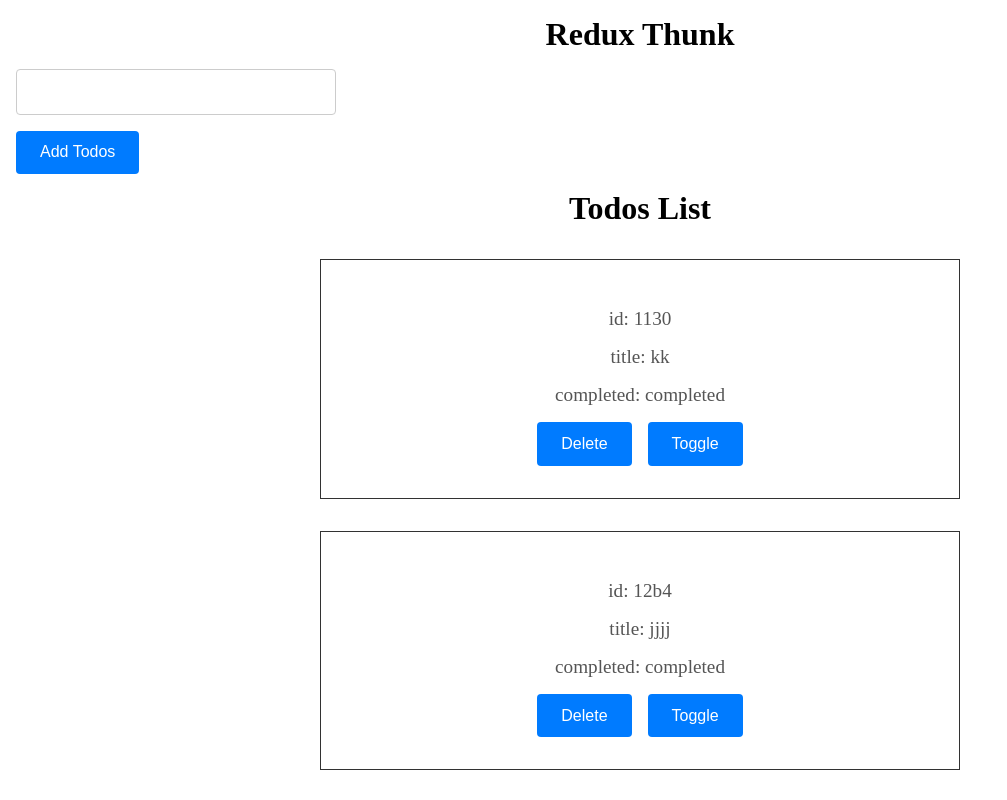
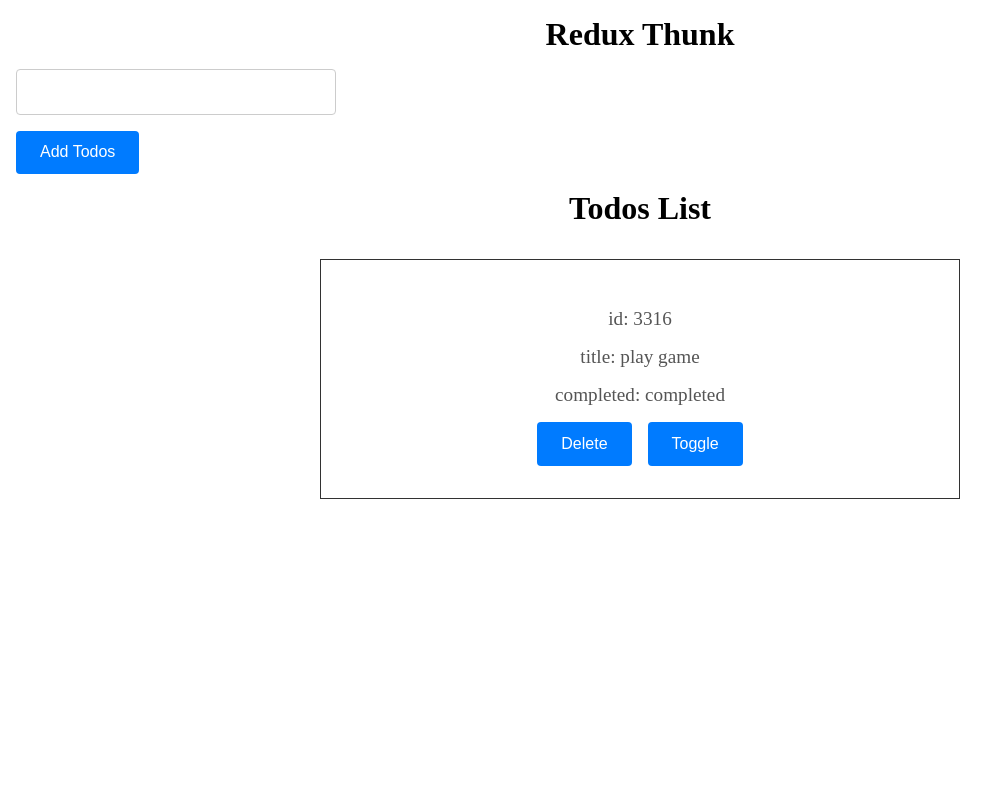
Before and after one commit to Tausifqureshi/React_Revision, a React (Vite) app: page / in a window 1280 px wide. Shown: the top 800 px of the page, without its empty margins (0-1007 px from the left). Built offline with nearby package versions, Linux system fonts and the light colour scheme; data requests are answered from the project's data file.

Commit message:
Redux Thunks

```diff
--- a/db.json
+++ b/db.json
@@ -1,19 +1,9 @@
 {
   "todo": [
     {
-      "id": "1130",
-      "title": "kk",
+      "id": "3316",
+      "title": "play game",
       "completed": true
-    },
-    {
-      "id": "12b4",
-      "title": "jjjj",
-      "completed": true
-    },
-    {
-      "id": "0180",
-      "title": "tausf",
-      "completed": false
     }
   ]
 }
--- a/src/Redux Thunk/thunkSlice.jsx
+++ b/src/Redux Thunk/thunkSlice.jsx
@@ -29,8 +29,8 @@ export const addTodos = createAsyncThunk("todos/add", async (title) => {
 });
 
 export const deleteTodos = createAsyncThunk("todos/delete", async (id) => {
-  const response = await axios.patch(`http://localhost:8001/todo/${id}`);
-  console.log("Delete Datat", response.data);
+  const response = await axios.delete(`http://localhost:8001/todo/${id}`);
+  console.log("Delete Datat", response);
   return id; // Sirf ID return karein
 });
 
@@ -85,7 +85,6 @@ const thunkSlice = createSlice({
         state.loading = true; // Jab tak data load ho raha hai
         console.log("padding state addTodos...");
       })
-
       // `fulfilled` case, jab data successfully fetch ho gaya ho
       .addCase(addTodos.fulfilled, (state, action) => {
         // jo uperr axios me datat return kar re hai o is fulfiled wale me mile ga action.payload me
@@ -115,7 +114,7 @@ const thunkSlice = createSlice({
         // jo uperr axios me datat return kar re hai o is fulfiled wale me mile ga action.payload me
         console.log("actions mil ra hai yaha se fulfiled ka Delete", action);
         state.loading = false; // Loading ko false set karna.
-        state.data = state.data.filter((todo) => todo.id !== action.meta.arg); // Deleted item ko state se hataen
+        state.data = state.data.filter((todo) => todo.id !== action.payload); // Deleted item ko state se hataen
       })
       // `rejected` case, jab data fetch mein error aaye
       .addCase(deleteTodos.rejected, (state, action) => {
```
